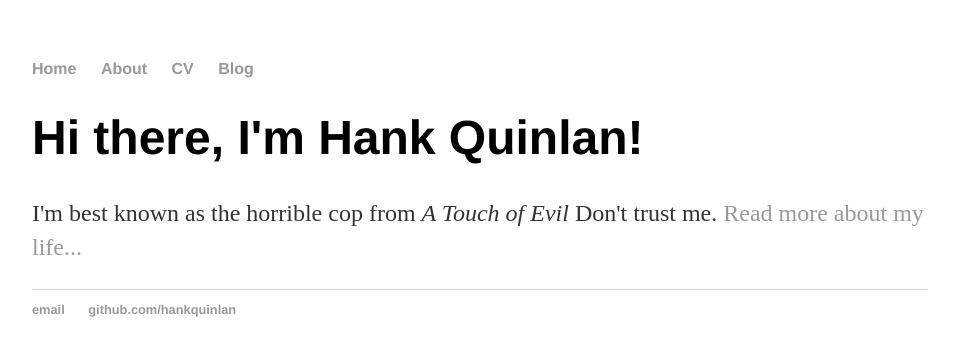
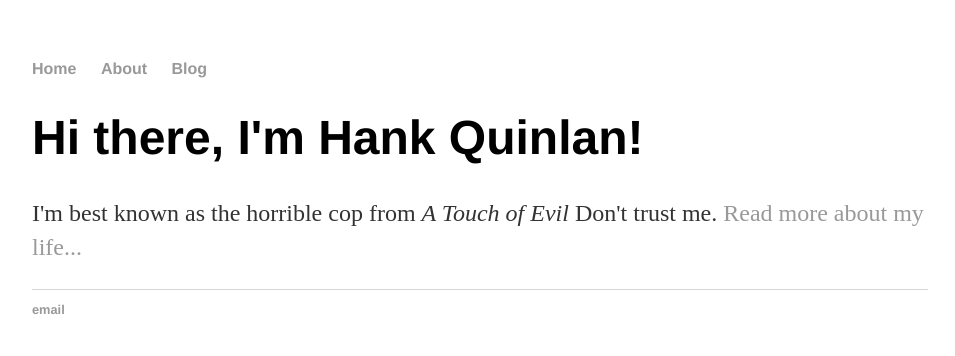
Before and after one commit to nirryde/nirryde.github.io, a Jekyll site: the page built from index.html, in a window 1280 px wide. Shown: the top 356 px of the page, without its empty margins (160-1115 px from the left). Built offline with Jekyll 4.4.1, drawn with Linux system fonts in a browser that asks for light colours.

Commit message:
Update default.html

```diff
--- a/_layouts/default.html
+++ b/_layouts/default.html
@@ -10,7 +10,6 @@
 	    		<ul>
 	        		<li><a href="/">Home</a></li>
 		        	<li><a href="/about">About</a></li>
-	        		<li><a href="/cv">CV</a></li>
 	        		<li><a href="/blog">Blog</a></li>
 	    		</ul>
 			</nav>
@@ -21,8 +20,7 @@
 			</div><!-- /.container -->
 			<footer>
 	    		<ul>
-	        		<li><a href="mailto:hankquinlanhub@gmail.com">email</a></li>
-	        		<li><a href="https://github.com/hankquinlan">github.com/hankquinlan</a></li>
+	        		<li><a href="mailto:nirryde@gmail.com">email</a></li>
 				</ul>
 			</footer>
 		</body>
```
